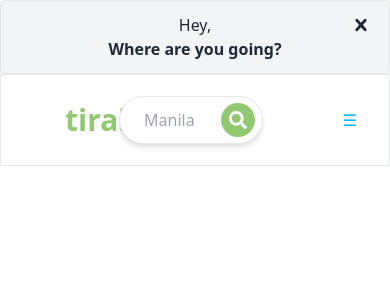
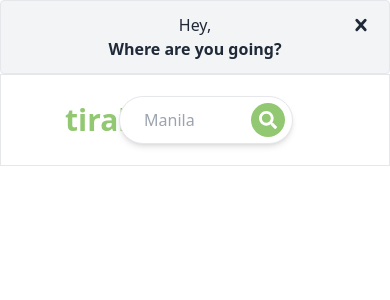
Before and after one commit to rjlb87/tirahunt, a React (Vite) app: page / in a window 390 px wide. Shown: the top 300 px of the page. Built offline with nearby package versions, Linux system fonts and the light colour scheme.

Commit message:
fix: nav component

```diff
--- a/src/common/NavBar.jsx
+++ b/src/common/NavBar.jsx
@@ -45,12 +45,6 @@ const NavBar = () => {
             </div>
           </div>
         </div>
-        <div
-          onClick={() => setNav(!nav)}
-          className="cursor-pointer pr-4 z-10 text-[#03b1fc] md:hidden"
-        >
-          {nav ? "✕" : "☰"}
-        </div>
       </div>
     </>
   );
```
